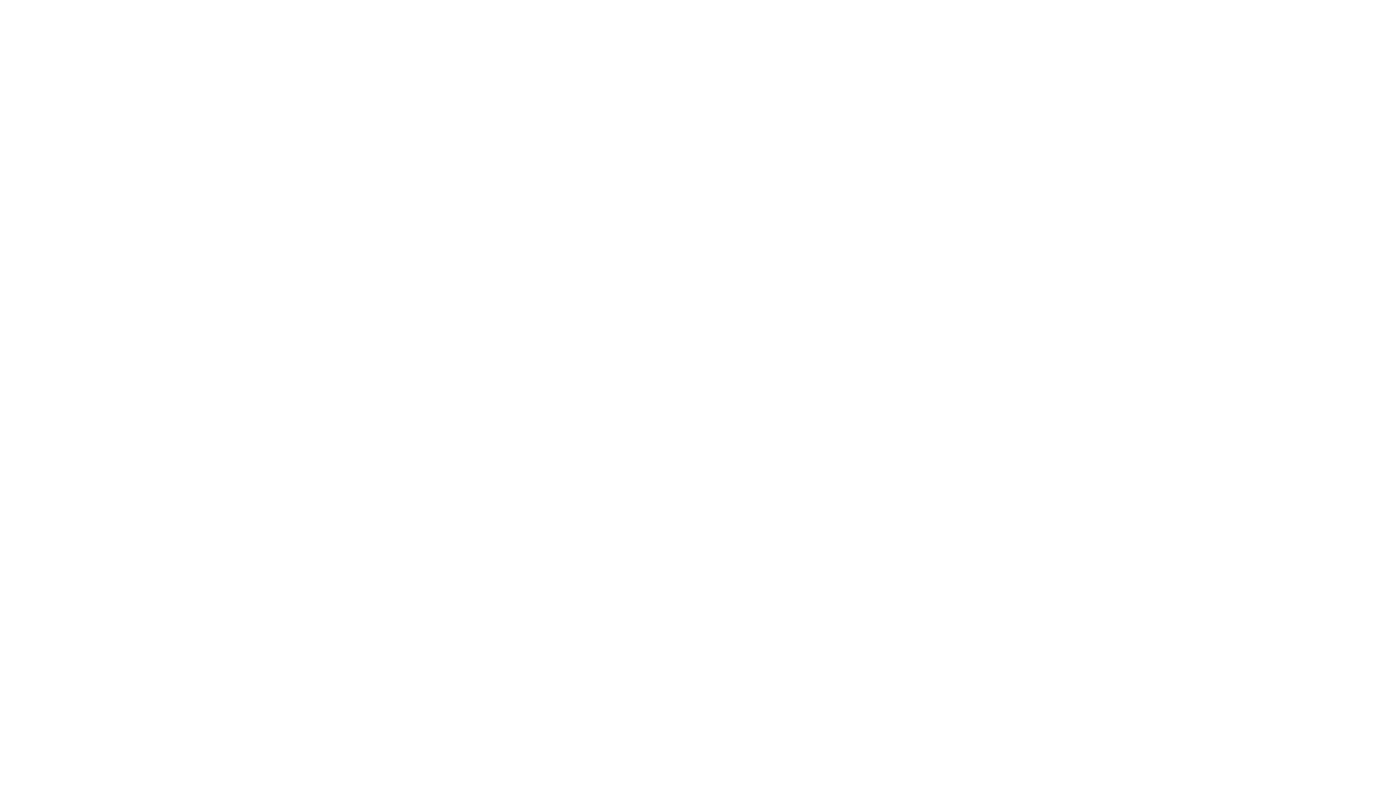
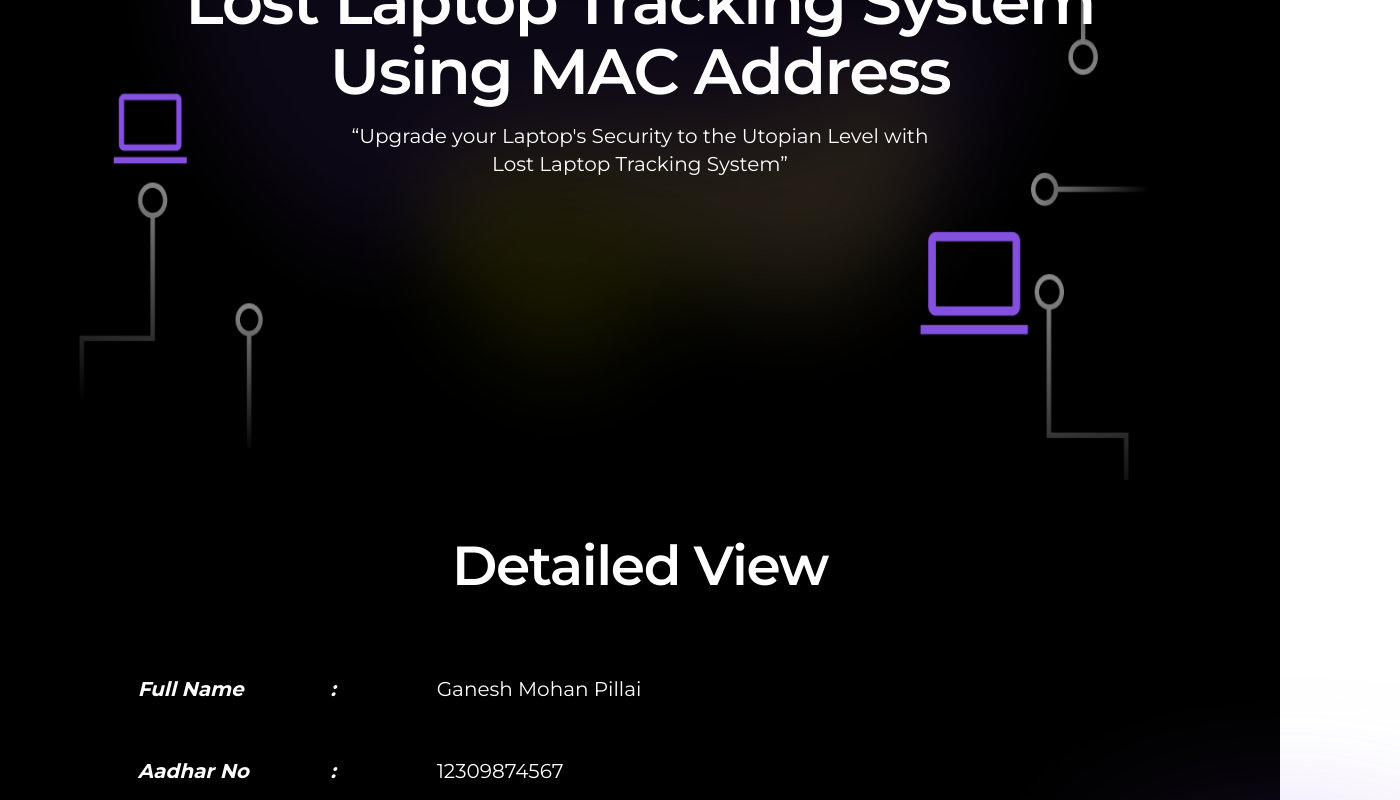
Before and after one commit to pillaiganeshmohan/Lost-Laptop-Tracking-System-Using-MAC-Address, a React (Create React App) app in the folder frontend/: page /details in a window 1280 px wide. Before the commit this address had no page. Shown: the part 320-1120 px from the top of the page, 1400 px wide, since content can reach past the window. Before the commit the page ends 800 px from the top, so only its background shows below. Built offline with nearby package versions, Linux system fonts and the light colour scheme.

Commit message:
fist commit

```diff
--- a/frontend/src/App.js
+++ b/frontend/src/App.js
@@ -4,6 +4,7 @@ import { BrowserRouter as Router, Route, Routes } from 'react-router-dom';
 import Home from './pages/Home';
 import Layout from './components/Layout';
 import Registration from './pages/Registration';
+import DetailedView from './pages/DetailedView';
 
 function App() {
   return (
@@ -13,6 +14,7 @@ function App() {
         <Routes>
         <Route path="/" element={<Layout><Home/></Layout>} />
         <Route path="/registration" element={<Layout><Registration/></Layout>} />
+        <Route path="/details" element={<Layout><DetailedView/></Layout>} />
 
         </Routes>
 
--- /dev/null
+++ b/frontend/src/pages/DetailedView.jsx
@@ -0,0 +1,106 @@
+import React, { useState } from 'react'
+import bg from '../assets/HomeBG.png'
+import { Link } from 'react-router-dom';
+import Footer from '../components/Footer';
+
+function DetailedView() {
+
+    // Table data will be stored in the 'data' state
+    // do changes accordingly after fetching the data from the database
+
+    const [data, setData] = useState(
+        {
+            "Full Name": "Ganesh Mohan Pillai",
+            "Aadhar No": "12309874567",
+            "Police No": "16537AB",
+            "Time": "12:04 AM - 06:00 PM",
+            "Date": "06/09/2023",
+            "Address": "R.NO.E-1 Motilal Society, P.L.L.Marg Chembur Mumbhai-40089",
+            "Phone No": "9136247119",
+            "Description": "Black Color Laptop, i7-9th gen, 16GB RAM, 1TB+256 SSD, 4GB Graphics Card,  Legion",
+            "Brand": "LENOVO",
+            "Model No": "Xvujne572",
+            "MAC Address": "1234:3568:6794:8940",
+            "IPV4": "197.165.20.9",
+            "Location": "Chembur, Mumbai",
+            "Status": "Found"
+        }
+    );
+
+    console.log(data);
+
+
+    return (
+        <>
+            <div className='w-full flex flex-col items-center h-[90vh] justify-center gap-4'>
+                <img src={bg} className='z-0 absolute top-20 w-full h-[90vh] object-fill' />
+                <h1 className='font-semibold text-[64px] leading-[70px] tracking-tight text-white z-10'>Lost Laptop Tracking System<br /> Using MAC Address</h1>
+                <label className='text-xl text-white z-10'>“Upgrade your Laptop's Security to the Utopian Level with <br /> Lost Laptop Tracking System”</label>
+                <div className='h-[80px]'></div>
+            </div>
+
+            <div className='w-full flex flex-col justify-center gap-10 pt-[45px] pb-[45px] bg-black'>
+                <h2 className='font-semibold text-[55px] tracking-tight text-white z-10' >Detailed View</h2>
+                <div className='ps-[120px] d-flex flex-col items-center justify-center gap-10'>
+                    {data &&
+                        (<table className='text-white text-[20px] mx-auto'>
+                            <tbody>
+                                {Object.entries(data).map(([key, value]) => (
+                                    <tr key={key} className='leading-[80px]'>
+                                        <td className='w-[200px] font-extrabold italic font-italic text-left'>{key}<span className='float-right'>:</span></td>
+                                        <td className={`${key === "Status" ? "ps-[100px] text-left text-green-500" : "ps-[100px] text-left"}`}>{value}</td>
+                                    </tr>
+                                ))}
+                            </tbody>
+                        </table>)}
+                    {!data &&
+                        <h3 className='text-white text-[30px] '>Fetching Data | Error in Fetching Datra</h3>
+                    }
+                    <Link className='bg-button py-4 mt-4 px-10 text-xl text-white font-bold rounded-lg z-10'>Back</Link>
+                    <svg className="splash" width="311" height="585" viewBox="0 0 311 585" fill="none" xmlns="http://www.w3.org/2000/svg">
+                        <g filter="url(#filter0_f_531_1107)">
+                            <circle cx="18.5" cy="292.5" r="81.5" fill="#8350DF"/>
+                        </g>
+                        <defs>
+                            <filter id="filter0_f_531_1107" x="-274" y="0" width="585" height="585" filterUnits="userSpaceOnUse" color-interpolation-filters="sRGB">
+                                <feFlood flood-opacity="0" result="BackgroundImageFix"/>
+                                <feBlend mode="normal" in="SourceGraphic" in2="BackgroundImageFix" result="shape"/>
+                                <feGaussianBlur stdDeviation="105.5" result="effect1_foregroundBlur_531_1107"/>
+                            </filter>
+                        </defs>
+                    </svg>
+                    <svg className='splash2' width="279" height="577" viewBox="0 0 279 577" fill="none" xmlns="http://www.w3.org/2000/svg">
+                    <g filter="url(#filter0_f_531_812)">
+                    <circle cx="321.5" cy="255.5" r="110.5" fill="#8350DF"/>
+                    </g>
+                    <defs>
+                    <filter id="filter0_f_531_812" x="0" y="-66" width="643" height="643" filterUnits="userSpaceOnUse" color-interpolation-filters="sRGB">
+                    <feFlood flood-opacity="0" result="BackgroundImageFix"/>
+                    <feBlend mode="normal" in="SourceGraphic" in2="BackgroundImageFix" result="shape"/>
+                    <feGaussianBlur stdDeviation="105.5" result="effect1_foregroundBlur_531_812"/>
+                    </filter>
+                    </defs>
+                    </svg>
+
+                    <svg className='splash3' width="279" height="577" viewBox="0 0 279 577" fill="none" xmlns="http://www.w3.org/2000/svg">
+                    <g filter="url(#filter0_f_531_812)">
+                    <circle cx="321.5" cy="255.5" r="110.5" fill="#8350DF"/>
+                    </g>
+                    <defs>
+                    <filter id="filter0_f_531_812" x="0" y="-66" width="643" height="643" filterUnits="userSpaceOnUse" color-interpolation-filters="sRGB">
+                    <feFlood flood-opacity="0" result="BackgroundImageFix"/>
+                    <feBlend mode="normal" in="SourceGraphic" in2="BackgroundImageFix" result="shape"/>
+                    <feGaussianBlur stdDeviation="105.5" result="effect1_foregroundBlur_531_812"/>
+                    </filter>
+                    </defs>
+                    </svg>
+                </div>
+            </div>
+            <Footer></Footer>
+
+
+        </>
+    )
+}
+
+export default DetailedView;
--- a/frontend/src/pages/Home.jsx
+++ b/frontend/src/pages/Home.jsx
@@ -15,28 +15,28 @@ function Home() {
     return (
         <>
             <div className='w-full flex flex-col items-center h-[90vh] justify-center gap-4'>
-        <img src={bg} className='z-0 absolute top-20 w-full h-[90vh] object-fill'/>
-        <h1 className='font-semibold text-[64px] leading-[70px] tracking-tight text-white z-10'>Lost Laptop Tracking System<br/> Using MAC Address</h1>
-        <label className='text-xl text-white z-10'>“Upgrade your Laptop’s Security to the Utopian Level with <br/> Lost Laptop Tracking System”</label>
+                <img src={bg} className='z-0 absolute top-20 w-full h-[90vh] object-fill' />
+                <h1 className='font-semibold text-[64px] leading-[70px] tracking-tight text-white z-10'>Lost Laptop Tracking System<br /> Using MAC Address</h1>
+                <label className='text-xl text-white z-10'>“Upgrade your Laptop's Security to the Utopian Level with <br /> Lost Laptop Tracking System”</label>
                 <Link className='bg-button py-4 mt-4 px-10 text-xl text-white italic rounded-lg z-10'>Get Started</Link>
             </div>
             <div className='w-full flex h-[100vh] bg-black gap-3'>
-    <img src={gradientLeft} className='absolute'/>
+                <img src={gradientLeft} className='absolute' />
                 <div className='w-1/2  flex-col items-center justify-center gap-6 flex'>
 
-            <h1 className='w-4/5 text-6xl text-left font-bold tracking-tight text-white'>One step solution<br/> for a complete<br/> protection of your<br/> device</h1>
+                    <h1 className='w-4/5 text-6xl text-left font-bold tracking-tight text-white'>One step solution<br /> for a complete<br /> protection of your<br /> device</h1>
                     <label className='w-4/5 text-left text-xl tracking-tight text-white'>With some amazing features in hand, rest assured about the security of your personal information from the eyes of those malicious hackers. Our Lost Laptop Tracking System has been equipped with all that's necessary to keep your device fully secure, all at the comfort of your fingertips!</label>
                 </div>
                 <div className='w-1/2 flex items-center justify-start' >
 
                     <div className='w-11/12 items-start justify-start'>
-            <img src={work} className=' object-fill w-full'/>
+                        <img src={work} className=' object-fill w-full' />
                     </div>
                 </div>
 
             </div>
             <div className='w-full flex  h-[100vh] bg-black justify-end'>
-    <img src={gradientRight} className='absolute w-1/4 h-4/5'/>
+                <img src={gradientRight} className='absolute w-1/4 h-4/5' />
                 <div className='flex w-full flex-col items-center'>
                     <h1 className='my-6 text-5xl text-center font-semibold text-white'>
                         Walkthrough
@@ -45,21 +45,21 @@ function Home() {
                         <div className='flex w-full justify-evenly'>
                             <div className='bg-cardBg p-4 flex flex-col rounded-lg border-button items-start gap-2'>
                                 <div className='w-full flex items-center justify-center'>
-                    <img src={rect}/>
+                                    <img src={rect} />
                                 </div>
                                 <label className='text-xl font-semibold text-white'>Step 1</label>
                                 <label className='text-lg text-white'>Details</label>
                             </div>
                             <div className='bg-cardBg p-4 flex flex-col rounded-lg border-button items-start gap-2'>
                                 <div className='w-full flex items-center justify-center'>
-                    <img src={rect}/>
+                                    <img src={rect} />
                                 </div>
                                 <label className='text-xl font-semibold text-white'>Step 1</label>
                                 <label className='text-lg text-white'>Details</label>
                             </div>
                             <div className='bg-cardBg p-4 flex flex-col rounded-lg border-button items-start gap-2'>
                                 <div className='w-full flex items-center justify-center'>
-                    <img src={rect}/>
+                                    <img src={rect} />
                                 </div>
                                 <label className='text-xl font-semibold text-white'>Step 1</label>
                                 <label className='text-lg text-white'>Details</label>
@@ -68,21 +68,21 @@ function Home() {
                         <div className='flex w-full justify-evenly'>
                             <div className='bg-cardBg p-4 flex flex-col rounded-lg border-button gap-2'>
                                 <div className='w-full flex items-center justify-center'>
-                    <img src={rect}/>
+                                    <img src={rect} />
                                 </div>
                                 <label className='text-xl font-semibold text-left text-white'>Step 1</label>
                                 <label className='text-lg text-left text-white'>Details</label>
                             </div>
                             <div className='bg-cardBg p-4 flex flex-col rounded-lg border-button items-start gap-2'>
                                 <div className='w-full flex items-center justify-center'>
-                    <img src={rect}/>
+                                    <img src={rect} />
                                 </div>
                                 <label className='text-xl font-semibold text-white'>Step 1</label>
                                 <label className='text-lg text-white'>Details</label>
                             </div>
                             <div className='bg-cardBg p-4 flex flex-col rounded-lg border-button items-start gap-2'>
                                 <div className='w-full flex items-center justify-center'>
-                    <img src={rect}/>
+                                    <img src={rect} />
                                 </div>
                                 <label className='text-xl font-semibold text-white'>Step 1</label>
                                 <label className='text-lg text-white'>Details</label>
@@ -91,17 +91,16 @@ function Home() {
 
                     </div>
                 </div>
-
             </div>
             <div className='w-full flex items-center h-[80vh] bg-black'>
-    <img src={gradientLeft} className='absolute'/>
+                <img src={gradientLeft} className='absolute' />
                 <div className='flex w-full flex-col items-center '>
                     <h1 className='mt-6 text-5xl text-center font-semibold text-white'>
                         About Us
                     </h1>
                     <div className='flex w-full items-center justify-center my-20 gap-16'>
                         <div className='flex flex-col gap-2'>
-            <img src={ganesh} className='size-60 rounded-md'/>
+                            <img src={ganesh} className='size-60 rounded-md' />
                             <label className='text-button text-left text-xl font-bold'>
                                 Ganesh Mohan Pillai
                             </label>
@@ -110,7 +109,7 @@ function Home() {
                             </label>
                         </div>
                         <div className='flex flex-col gap-2'>
-            <img src={jannat} className='size-60 rounded-md'/>
+                            <img src={jannat} className='size-60 rounded-md' />
                             <label className='text-button text-left text-xl font-bold'>
                                 Jannat Shaikh
                             </label>
@@ -119,7 +118,7 @@ function Home() {
                             </label>
                         </div>
                         <div className='flex flex-col gap-2'>
-            <img src={member} className='size-60 rounded-md'/>
+                            <img src={member} className='size-60 rounded-md' />
                             <label className='text-button text-left text-xl font-bold'>
                                 Priyanshi Sharma
                             </label>
@@ -128,7 +127,7 @@ function Home() {
                             </label>
                         </div>
                         <div className='flex flex-col gap-2'>
-            <img src={tejas} className='size-60 rounded-md'/>
+                            <img src={tejas} className='size-60 rounded-md' />
                             <label className='text-button text-left text-xl font-bold'>
                                 Tejas Patil
                             </label>
@@ -141,7 +140,7 @@ function Home() {
                     </div>
                 </div>
             </div>
-    <Footer/>
+            <Footer />
         </>
 
     )
```
Also changed, not shown: frontend/src/App.css (+30 -0 lines). Lines whose indentation alone changed are shown as unchanged.
